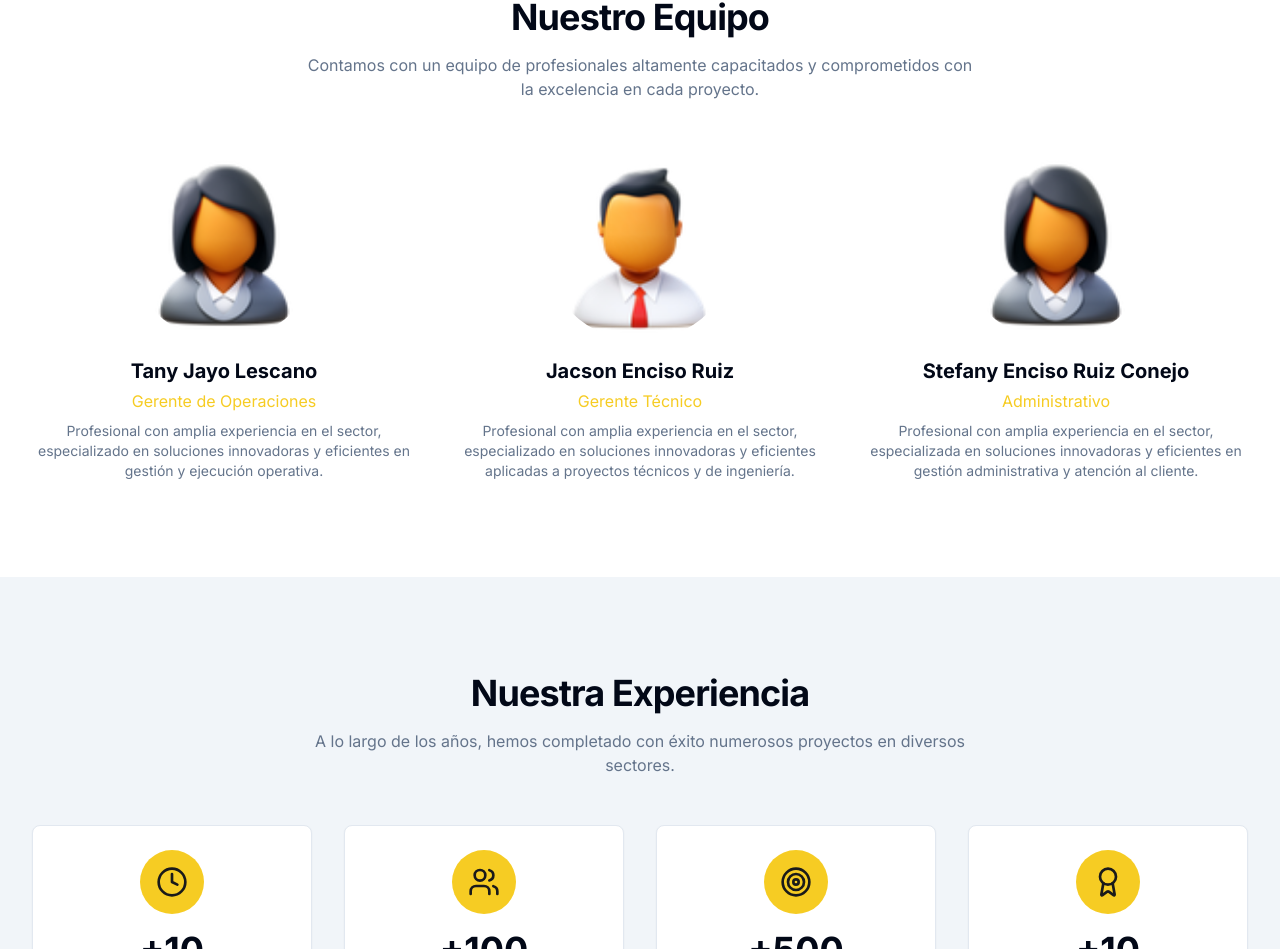
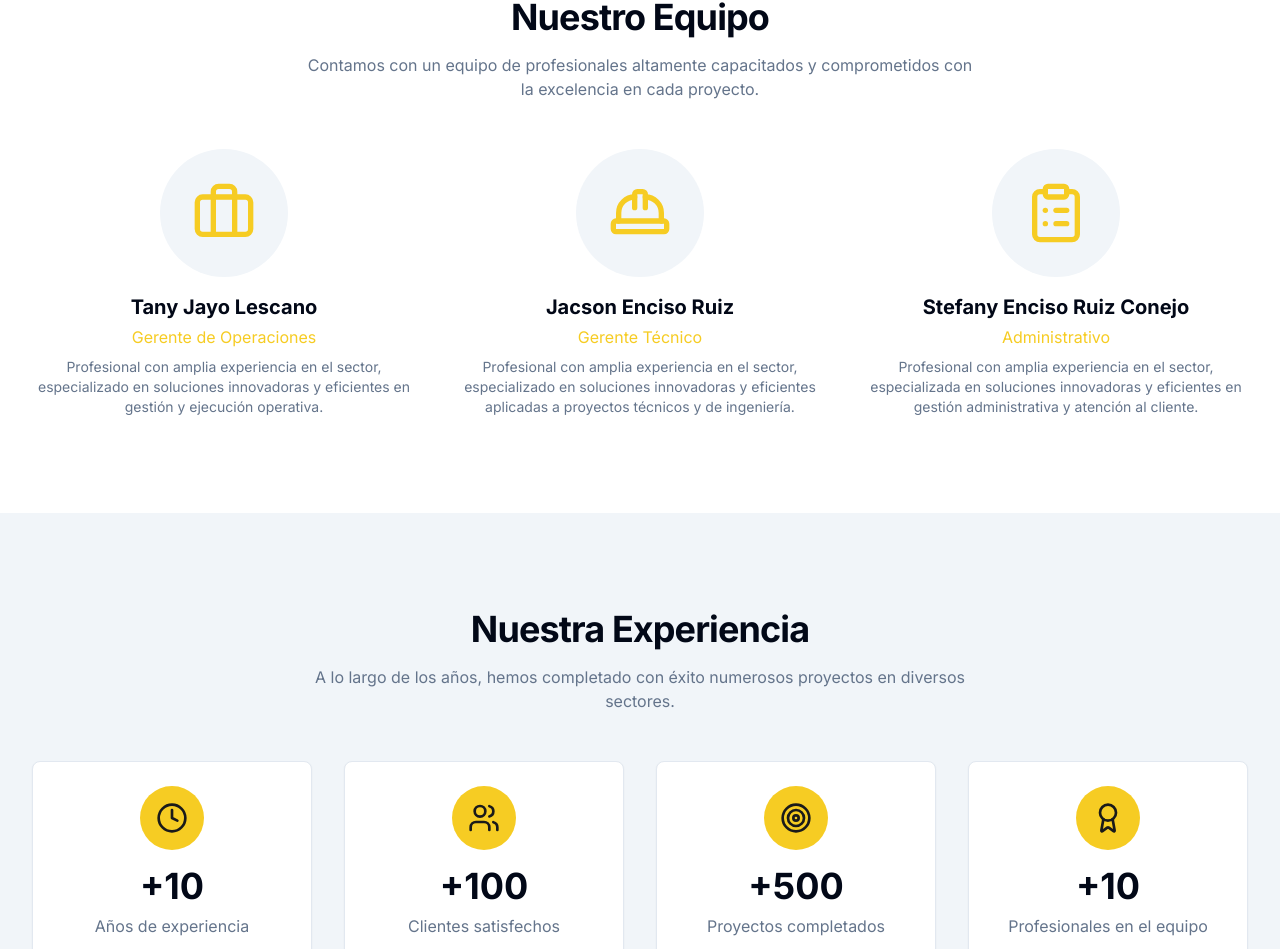
Before and after one commit to iArthas/J-T, a Next.js app: page /nosotros in a window 1280 px wide. Shown: the part 2022-2971 px from the top of the page. Built offline with nearby package versions, Linux system fonts and the light colour scheme.

Commit message:
iconos-equipo

```diff
--- a/app/nosotros/page.tsx
+++ b/app/nosotros/page.tsx
@@ -1,5 +1,5 @@
 import { Card, CardContent } from "@/components/ui/card"
-import { Award, Clock, Target, Users } from "lucide-react"
+import { Award, Clock, Target, Users, Briefcase, HardHat, ClipboardList } from "lucide-react"
 import Image from "next/image"
 
 export default function NosotrosPage() {
@@ -122,7 +122,6 @@ export default function NosotrosPage() {
               proyecto.
             </p>
           </div>
-
           <div className="grid gap-8 sm:grid-cols-2 lg:grid-cols-3">
               {[
                 {
@@ -130,32 +129,26 @@ export default function NosotrosPage() {
                   cargo: "Gerente de Operaciones",
                   descripcion:
                     "Profesional con amplia experiencia en el sector, especializado en soluciones innovadoras y eficientes en gestión y ejecución operativa.",
-                imagen: "/equipo/icons8-mujer-de-negocios-100.png",
+                  icono: <Briefcase className="h-16 w-16 text-primary" />, // Ícono de maletín
                 },
                 {
                   nombre: "Jacson Enciso Ruiz",
                   cargo: "Gerente Técnico",
                   descripcion:
                     "Profesional con amplia experiencia en el sector, especializado en soluciones innovadoras y eficientes aplicadas a proyectos técnicos y de ingeniería.",
-                imagen: "/equipo/icons8-gerente-100.png",
+                  icono: <HardHat className="h-16 w-16 text-primary" />, // Ícono de casco de obra
                 },
                 {
                   nombre: "Stefany Enciso Ruiz Conejo",
                   cargo: "Administrativo",
                   descripcion:
                     "Profesional con amplia experiencia en el sector, especializada en soluciones innovadoras y eficientes en gestión administrativa y atención al cliente.",
-                imagen: "/equipo/icons8-mujer-de-negocios-100.png",
+                  icono: <ClipboardList className="h-16 w-16 text-primary" />, // Ícono de lista / administración
                 },
                 ].map((miembro, index) => (
                 <div key={index} className="text-center">
-                <div className="mx-auto mb-4 h-48 w-48 overflow-hidden rounded-full">
-                  <Image
-                    src={miembro.imagen}
-                    alt={`Foto de ${miembro.nombre}`}
-                    width={200}
-                    height={200}
-                    className="h-full w-full object-cover"
-                  />
+                  <div className="mx-auto mb-4 flex h-32 w-32 items-center justify-center rounded-full bg-muted">
+                    {miembro.icono}
                   </div>
                   <h3 className="mb-1 text-xl font-bold">{miembro.nombre}</h3>
                   <p className="mb-2 text-primary">{miembro.cargo}</p>
```
Also changed, not shown: public/equipo/icons8-gerente-100.png, public/equipo/icons8-mujer-de-negocios-100.png. Lines whose indentation alone changed are shown as unchanged.
